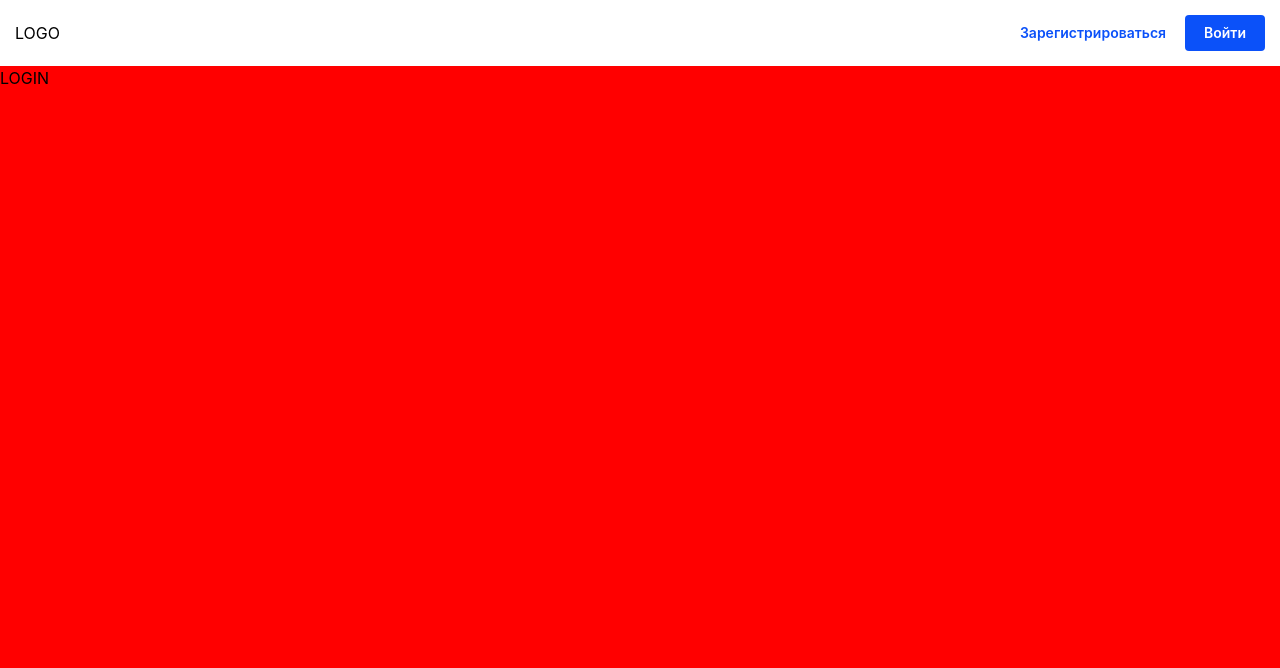
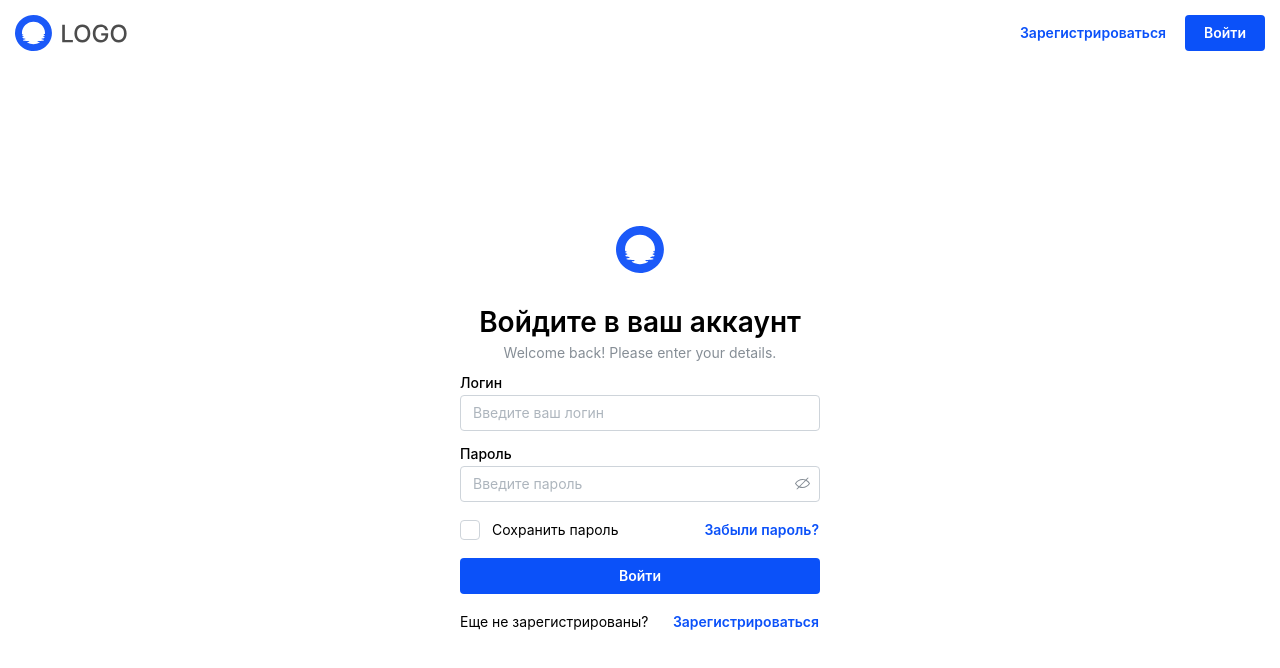
Before and after one commit to Tifftal/TimeTrack_Front, a React (Vite) app: page /auth/login in a window 1280 px wide. Shown: the top 668 px of the page. Built offline with nearby package versions, Linux system fonts and the light colour scheme.

Commit message:
add login page

```diff
--- a/src/pages/auth/Auth.scss
+++ b/src/pages/auth/Auth.scss
@@ -1,7 +1,6 @@
 .auth {
     display: flex;
     flex-direction: column;
-    background-color: red;
     width: 100vw;
     height: 100vh;
 
@@ -12,5 +11,20 @@
         flex-direction: row;
         justify-content: space-between;
         align-items: center;
+
+        &-logo {
+            display: flex;
+            flex-direction: row;
+            align-items: center;
+            gap: 10px;
+        }
+    }
+
+    &-body {
+        flex-grow: 1;
+        display: flex;
+        flex-direction: column;
+        align-items: center;
+        justify-content: center;
     }
 }
--- a/src/pages/auth/Auth.tsx
+++ b/src/pages/auth/Auth.tsx
@@ -1,17 +1,28 @@
-import { Outlet } from "react-router-dom";
+import { Outlet, useNavigate } from "react-router-dom";
 import './Auth.scss';
-import { Button } from "@mantine/core";
+import { Button, Image } from "@mantine/core";
+import IconLogo from '../../assets/IconLogo.svg';
+import Logo from '../../assets/Logo.svg'
 
 const Auth = () => {
+    const navigate = useNavigate();
+
     return (
         <div className="auth">
             <div className="auth-navbar">
                 <div className="auth-navbar-logo">
-                    LOGO
+                    <Image
+                        h={'80%'}
+                        src={IconLogo}
+                    />
+                    <Image
+                        h={'80%'}
+                        src={Logo}
+                    />
                 </div>
                 <div className="auth-navbar-btn">
-                    <Button variant="transparent">Зарегистрироваться</Button>
-                    <Button>Войти</Button>
+                    <Button variant="transparent" onClick={() => navigate('register')}>Зарегистрироваться</Button>
+                    <Button onClick={() => navigate('login')}>Войти</Button>
                 </div>
             </div>
             <div className="auth-body">
--- a/src/pages/auth/login/Login.scss
+++ b/src/pages/auth/login/Login.scss
@@ -0,0 +1,19 @@
+.login {
+    width: 360px;
+
+    &-container {
+        display: flex;
+        flex-direction: column;
+        align-items: center;
+        justify-content: center;
+        gap: 10px;
+
+        &-btn {
+            display: flex;
+            flex-direction: row;
+            align-items: center;
+            justify-content: space-between;
+            width: 100%;
+        }
+    }
+}
--- a/src/pages/auth/login/Login.tsx
+++ b/src/pages/auth/login/Login.tsx
@@ -1,9 +1,44 @@
 import './Login.scss';
+import { Button, Image, TextInput, Text, PasswordInput, Checkbox } from "@mantine/core";
+import IconLogo from '../../../assets/IconLogo.svg';
+import { useNavigate } from 'react-router-dom';
 
 const Login = () => {
+    const navigate = useNavigate();
+
     return (
         <div className="login">
-            LOGIN
+            <div className='login-container'>
+                <Image
+                    h={48}
+                    w={48}
+                    src={IconLogo}
+                />
+                <Text size="28px" fw={600} mt={25}>Войдите в ваш аккаунт</Text>
+                <Text size="14px" fw={400} c={'gray'}>Welcome back! Please enter your details.</Text>
+                <TextInput
+                    w={'100%'}
+                    label="Логин"
+                    placeholder="Введите ваш логин"
+                />
+                <PasswordInput
+                    w={'100%'}
+                    label="Пароль"
+                    placeholder="Введите пароль"
+                    defaultVisible
+                />
+                <div className='login-container-btn'>
+                    <Checkbox
+                        label="Сохранить пароль"
+                    />
+                    <Button variant='transparent' p={0}>Забыли пароль?</Button>
+                </div>
+                <Button fullWidth>Войти</Button>
+                <div className='login-container-btn'>
+                <Text size="14px" fw={400}>Еще не зарегистрированы?</Text>
+                    <Button variant='transparent' p={0} onClick={()=>navigate('/auth/register')}>Зарегистрироваться</Button>
+                </div>
+            </div>
         </div>
     )
 }
```
Also changed, not shown: src/assets/IconLogo.svg (added), src/assets/Logo.svg (added).
